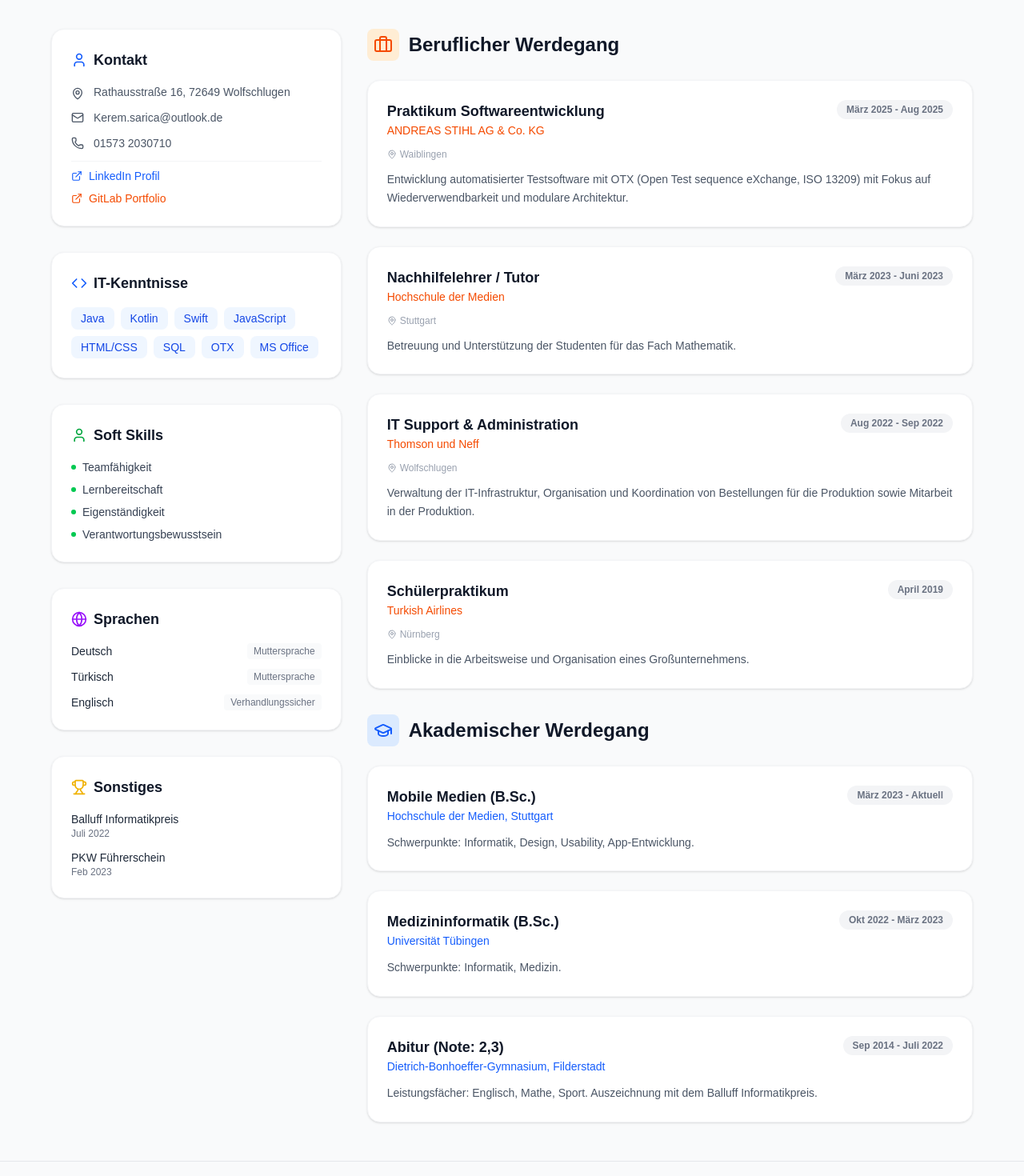
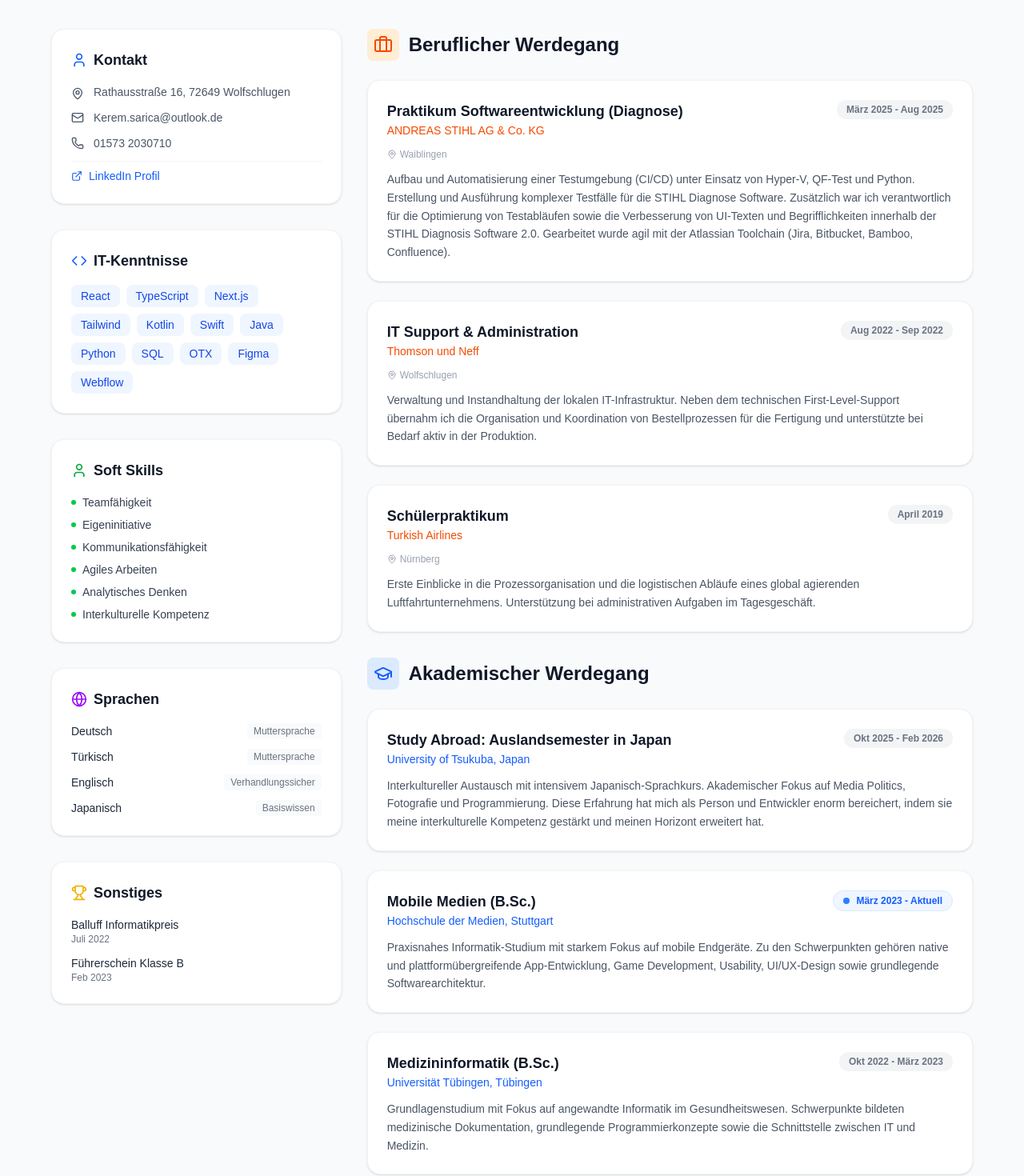
Before and after one commit to kero5454/Ksarica-portfolio, a Next.js app: page /lebenslauf in a window 1280 px wide. Shown: the part 200-1670 px from the top of the page at 80% size. Built offline with nearby package versions, Linux system fonts and the light colour scheme.

Commit message:
Lebenslauf und Experience Journey aktualisiert, Hero Page bisschen verbessert, About me entfernt, Impressum angepasst

```diff
--- a/src/app/globals.css
+++ b/src/app/globals.css
@@ -1,7 +1,17 @@
 @import "tailwindcss";
 
-/* Animationen */
 @theme {
+  /* HeroPage Animationen */
+  --animate-spin-slow: spin 20s linear infinite;
+  --animate-spin-slow-reverse: spin-reverse 25s linear infinite;
+
+  @keyframes spin-reverse {
+    to {
+      transform: rotate(-360deg);
+    }
+  }
+
+  /* Scroll Animationen */
   --animate-scroll: scroll 30s linear infinite;
 
   @keyframes scroll {
--- a/src/app/lebenslauf/page.tsx
+++ b/src/app/lebenslauf/page.tsx
@@ -15,7 +15,7 @@ export default function LebenslaufPage() {
           </div>
 
           <a
-            href="/Lebenslauf_Kerem_Sarica.pdf" // Stelle sicher, dass die Datei im 'public' Ordner liegt
+            href="/Lebenslauf_Kerem_Sarica.pdf"
             download="Lebenslauf_Kerem_Sarica"
             className="group flex items-center gap-2 bg-gray-900 text-white px-6 py-3 rounded-xl font-medium hover:bg-gray-800 transition-all shadow-lg hover:shadow-xl hover:-translate-y-0.5"
           >
@@ -51,9 +51,9 @@ export default function LebenslaufPage() {
                   <a href={personalInfo.linkedin} target="_blank" className="flex items-center gap-2 text-blue-600 hover:underline">
                     <ExternalLink size={14} /> LinkedIn Profil
                   </a>
-                   <a href={personalInfo.gitlab} target="_blank" className="flex items-center gap-2 text-orange-600 hover:underline">
+                  {/* <a href={personalInfo.gitlab} target="_blank" className="flex items-center gap-2 text-orange-600 hover:underline">
                      <ExternalLink size={14} /> GitLab Portfolio
-                   </a>
+                   </a> */}
                 </div>
               </div>
             </div>
@@ -147,7 +147,7 @@ export default function LebenslaufPage() {
                         </span>
                       </div>
                       <div className="text-xs text-gray-400 mb-3 flex items-center gap-1">
-                         <MapPin size={12}/> {item.location}
+                        <MapPin size={12} /> {item.location}
                       </div>
                       <p className="text-gray-600 text-sm leading-relaxed">
                         {item.description}
@@ -175,9 +175,21 @@ export default function LebenslaufPage() {
                         <h3 className="text-lg font-bold text-gray-900">{item.title}</h3>
                         <div className="text-blue-600 font-medium text-sm mb-1">{item.institution}</div>
                       </div>
-                        <span className="inline-block md:text-right text-xs font-semibold text-gray-500 bg-gray-100 px-3 py-1 rounded-full w-fit">
+                      <span className={`inline-flex items-center gap-2 text-xs font-semibold px-3 py-1 rounded-full w-fit mt-2 md:mt-0 ${item.isCurrent
+                        ? 'bg-blue-50 text-blue-600 border border-blue-100' // Styling für "Aktuell"
+                        : 'bg-gray-100 text-gray-500' // Styling für alle anderen
+                        }`}>
+
+                        {item.isCurrent && (
+                          <span className="relative flex h-2 w-2">
+                            <span className="animate-ping absolute inline-flex h-full w-full rounded-full bg-blue-400 opacity-75"></span>
+                            <span className="relative inline-flex rounded-full h-2 w-2 bg-blue-500"></span>
+                          </span>
+                        )}
+
                         {item.date}
                       </span>
+
                     </div>
                     <p className="text-gray-600 text-sm leading-relaxed mt-2">
                       {item.description}
--- a/src/app/page.tsx
+++ b/src/app/page.tsx
@@ -11,7 +11,7 @@ export default function Home() {
       <Hero />
 
       {/* 2. Über mich (Intro) */}
-      <AboutSection />
+      {/* <AboutSection /> */}
 
       {/* 3. Statistiken */}
       <Stats />
--- a/src/components/TimelineSection.tsx
+++ b/src/components/TimelineSection.tsx
@@ -1,65 +1,85 @@
 import React from 'react';
-import { experienceData, educationData } from '@/data/cv-data';
+import { experienceData, educationData } from '@/data/cv-data'; // Pfad ggf. anpassen
 import { Briefcase, GraduationCap } from "lucide-react";
 
+// Hilfsfunktion: Wandelt deutsches Datum (z.B. "Okt 2025") in eine sortierbare Zahl um (202510)
+const parseStartDate = (dateString: string) => {
+  const months: { [key: string]: number } = {
+    'jan': 1, 'feb': 2, 'mär': 3, 'apr': 4, 'mai': 5, 'jun': 6,
+    'jul': 7, 'aug': 8, 'sep': 9, 'okt': 10, 'nov': 11, 'dez': 12
+  };
+
+  // Sucht nach dem ersten Wort (Monat) und der ersten 4-stelligen Zahl (Jahr)
+  const match = dateString.toLowerCase().match(/^([a-zäöü]+)?\s*(\d{4})/);
+
+  if (match) {
+    const monthStr = match[1];
+    const year = parseInt(match[2]);
+    let month = 1; // Standardmäßig Januar, falls kein Monat da steht
+
+    if (monthStr) {
+      const foundKey = Object.keys(months).find(k => monthStr.startsWith(k));
+      if (foundKey) month = months[foundKey];
+    }
+
+    return year * 100 + month; // z.B. 2025 * 100 + 10 = 202510
+  }
+  return 0;
+};
+
 export default function TimelineSection() {
-  // Wir kombinieren Arbeit und Bildung für die Timeline auf der Startseite
+  // 1. Alle Daten zusammenwerfen
   const timelineItems = [
     ...experienceData.map((item) => ({
       ...item,
       category: 'work',
       icon: Briefcase,
-      org: item.company // Einheitliches Feld für Firma
+      org: item.company
     })),
     ...educationData.map((item) => ({
       ...item,
       category: 'education',
       icon: GraduationCap,
-      org: item.institution // Einheitliches Feld für Uni/Schule
+      org: item.institution
     }))
   ];
 
-  // Manuelle Sortierung für die perfekte Story (oder nach Datum, wenn du eine Logik baust)
-  // Hier eine feste Reihenfolge basierend auf deinen Daten (Neuestes zuerst)
-  const sortedTimeline = timelineItems.sort((a, b) => {
-    // Einfache Logik: Wir priorisieren hier Items basierend auf der ID und Kategorie für die Demo
-    // In einer echten App würde man das Datum parsen.
-    // Hier tricksen wir kurz für die perfekte Darstellung deiner aktuellen Daten:
-    const aDate = parseInt(a.date.slice(-4)); // Nimmt das Jahr
-    const bDate = parseInt(b.date.slice(-4));
-    return bDate - aDate;
-    // Falls das Sortieren nicht sauber klappt (wegen "Aktuell"),
-    // kannst du das Array auch oben manuell in die richtige Reihenfolge bringen.
-  });
+  // 2. Nur die absoluten Highlights auswählen (anhand von Keywords im Titel)
+  const selectedKeywords = [
+    "Japan",             // Auslandssemester
+    "Praktikum",         // Stihl
+    "Mobile Medien",     // Aktuelles Studium
+    "Medizininformatik"  // Erstes Studium
+  ];
 
-  // Manuelle Überschreibung der Sortierung für deine spezifischen Daten,
-  // damit der Verlauf logisch ist (Praktikum 2025 -> Studium -> Tutor -> Studium Tü -> ...)
-  const displayItems = [
-    timelineItems.find(i => i.title.includes("Praktikum Softwareentwicklung")), // 2025
-    timelineItems.find(i => i.title.includes("Mobile Medien")), // 2023-Aktuell
-    timelineItems.find(i => i.title.includes("Tutor")), // 2023
-    timelineItems.find(i => i.title.includes("Medizininformatik")), // 2022
-    timelineItems.find(i => i.title.includes("IT Support")), // 2022
-  ].filter(Boolean); // Filtert undefined raus, falls was nicht gefunden wird
+  // 3. Filtern und sortieren (Neuestes Startdatum zuerst)
+  const displayItems = selectedKeywords
+    .map(keyword => timelineItems.find(i => i.title.includes(keyword)))
+    .filter(Boolean) // Entfernt "undefined", falls ein Keyword nicht gefunden wird
+    .sort((a, b) => parseStartDate(b!.date) - parseStartDate(a!.date));
 
   return (
-    <section className="bg-white py-24 px-6 overflow-hidden" id="lebenslauf">
+    // bg-transparent statt bg-white, damit sich der globale Dark-Mode Hintergrund anpasst
+    <section className="py-24 px-6 overflow-hidden" id="lebenslauf">
       <div className="max-w-5xl mx-auto">
+
         {/* Section Header */}
         <div className="text-center mb-20">
           <span className="text-orange-500 font-bold tracking-wider text-sm uppercase">Werdegang</span>
-          <h2 className="text-3xl md:text-4xl font-extrabold text-gray-900 mt-2 mb-4">Experience Journey</h2>
-          <p className="text-gray-500 max-w-lg mx-auto">
+          <h2 className="text-3xl md:text-4xl font-extrabold text-gray-900 dark:text-white mt-2 mb-4">
+            Experience Journey
+          </h2>
+          <p className="text-gray-500 dark:text-gray-400 max-w-lg mx-auto">
             Mein Weg als Entwickler und Designer – akademisch und in der Praxis.
           </p>
         </div>
 
         <div className="relative">
           {/* Vertikale Linie (Mitte) - Nur Desktop */}
-          <div className="hidden md:block absolute left-1/2 top-0 bottom-0 w-px bg-gray-200 transform -translate-x-1/2" />
+          <div className="hidden md:block absolute left-1/2 top-0 bottom-0 w-px bg-gray-200 dark:bg-gray-800 transform -translate-x-1/2" />
 
           {/* Vertikale Linie (Links) - Mobile */}
-          <div className="md:hidden absolute left-6 top-0 bottom-0 w-px bg-gray-200" />
+          <div className="md:hidden absolute left-6 top-0 bottom-0 w-px bg-gray-200 dark:bg-gray-800" />
 
           <div className="space-y-12">
             {displayItems.map((item, index) => {
@@ -70,34 +90,53 @@ export default function TimelineSection() {
               return (
                 <div key={`${item.category}-${item.id}`} className={`relative flex flex-col md:flex-row items-center ${!isLeft ? 'md:flex-row-reverse' : ''}`}>
 
-                  {/* Icon / Dot */}
-                  <div className={`absolute left-6 md:left-1/2 w-10 h-10 rounded-full bg-white border-2 flex items-center justify-center transform -translate-x-1/2 z-10 shadow-sm
-                    ${item.category === 'work' ? 'border-orange-100 text-orange-500' : 'border-blue-100 text-blue-500'}`}>
+                  {/* Icon / Dot in der Mitte */}
+                  <div className={`absolute left-6 md:left-1/2 w-10 h-10 rounded-full bg-white dark:bg-[#0f1623] border-2 flex items-center justify-center transform -translate-x-1/2 z-10 shadow-sm
+                    ${item.category === 'work'
+                      ? 'border-orange-100 dark:border-orange-900/50 text-orange-500'
+                      : 'border-blue-100 dark:border-blue-900/50 text-blue-500'}`}>
                     <Icon size={18} />
                   </div>
 
                   {/* Content Card */}
                   <div className={`w-full md:w-[45%] pl-16 md:pl-0 ${isLeft ? 'md:pr-12' : 'md:pl-12'}`}>
-                    <div className={`group relative bg-white p-6 rounded-2xl border shadow-[0_2px_8px_rgba(0,0,0,0.04)] hover:shadow-[0_8px_24px_rgba(0,0,0,0.08)] transition-all duration-300
-                      ${item.category === 'work' ? 'border-gray-100 hover:border-orange-100' : 'border-gray-100 hover:border-blue-100'}`}>
+                    <div className={`group relative bg-white dark:bg-[#0f1623] p-6 rounded-2xl border shadow-[0_2px_8px_rgba(0,0,0,0.04)] hover:shadow-[0_8px_24px_rgba(0,0,0,0.08)] transition-all duration-300
+                      ${item.category === 'work'
+                        ? 'border-gray-100 dark:border-gray-800 hover:border-orange-200 dark:hover:border-orange-500/50'
+                        : 'border-gray-100 dark:border-gray-800 hover:border-blue-200 dark:hover:border-blue-500/50'}`}>
 
                       {/* Datum Badge */}
                       <div className="flex justify-between items-center mb-4">
-                        <span className={`inline-block px-3 py-1 text-xs font-semibold tracking-wide rounded-full
-                          ${item.category === 'work' ? 'text-orange-600 bg-orange-50' : 'text-blue-600 bg-blue-50'}`}>
+                        <span className={`inline-flex items-center gap-2 px-3 py-1 text-xs font-semibold tracking-wide rounded-full border
+                          ${item.isCurrent
+                            ? 'border-blue-200 bg-blue-50 text-blue-600 dark:border-blue-800 dark:bg-blue-900/30 dark:text-blue-400 shadow-sm'
+                            : item.category === 'work'
+                              ? 'border-transparent text-orange-600 bg-orange-50 dark:bg-orange-500/10 dark:text-orange-400'
+                              : 'border-transparent text-blue-600 bg-blue-50 dark:bg-blue-500/10 dark:text-blue-400'
+                          }`}>
+
+                          {/* Pulsierender Punkt (nur wenn isCurrent true ist) */}
+                          {item.isCurrent && (
+                            <span className="relative flex h-2 w-2">
+                              <span className="animate-ping absolute inline-flex h-full w-full rounded-full bg-blue-400 opacity-75"></span>
+                              <span className="relative inline-flex rounded-full h-2 w-2 bg-blue-500"></span>
+                            </span>
+                          )}
+
                           {item.date}
                         </span>
                       </div>
 
-                      <h3 className="text-lg font-bold text-gray-900">
+                      <h3 className="text-lg font-bold text-gray-900 dark:text-white">
                         {item.title}
                       </h3>
-                      <h4 className="text-sm font-semibold text-gray-500 mb-3 uppercase tracking-wide">
+                      <h4 className="text-sm font-semibold text-gray-500 dark:text-gray-400 mb-3 uppercase tracking-wide mt-1">
                         {item.org}
                       </h4>
 
-                      <p className="text-gray-600 text-sm leading-relaxed">
-                        {item.description}
+                      <p className="text-gray-600 dark:text-gray-300 text-sm leading-relaxed">
+                        {/* Wichtig: Nutzt shortDescription, falls vorhanden, sonst Fallback auf description */}
+                        {item.shortDescription || item.description}
                       </p>
                     </div>
                   </div>
--- a/src/data/cv-data.ts
+++ b/src/data/cv-data.ts
@@ -1,4 +1,17 @@
 import { Briefcase, GraduationCap, Trophy, Globe, Code, User, MapPin, Mail, Phone } from "lucide-react";
+
+export interface CVItem {
+  id: number;
+  date: string;
+  title: string;
+  institution?: string; // optional
+  company?: string;     // optional
+  location?: string;    // optional
+  description: string;
+  shortDescription?: string; // optional
+  type?: string;        // optional
+  isCurrent?: boolean;  // kann undefined/false sein
+}
 
 // --- Stammdaten ---
 export const personalInfo = {
@@ -8,36 +21,38 @@ export const personalInfo = {
   email: "Kerem.sarica@outlook.de",
   phone: "01573 2030710",
   linkedin: "https://www.linkedin.com/in/kerem-sarica-905748338",
-  gitlab: "https://gitlab.mi.hdm-stuttgart.de/ks249",
+  // gitlab: "https://gitlab.mi.hdm-stuttgart.de/ks249",
 };
 
 // --- Erfahrung (Beruflicher Werdegang) ---
-export const experienceData = [
+export const experienceData: CVItem[] = [
   {
     id: 1,
     date: "März 2025 - Aug 2025",
-    title: "Praktikum Softwareentwicklung",
+    title: "Praktikum Softwareentwicklung (Diagnose)",
     company: "ANDREAS STIHL AG & Co. KG",
     location: "Waiblingen",
-    description: "Entwicklung automatisierter Testsoftware mit OTX (Open Test sequence eXchange, ISO 13209) mit Fokus auf Wiederverwendbarkeit und modulare Architektur.",
+    description: `Aufbau und Automatisierung einer Testumgebung (CI/CD) unter Einsatz von Hyper-V, QF-Test und Python. Erstellung und Ausführung komplexer Testfälle für die STIHL Diagnose Software.
+    Zusätzlich war ich verantwortlich für die Optimierung von Testabläufen sowie die Verbesserung von UI-Texten und Begrifflichkeiten innerhalb der STIHL Diagnosis Software 2.0. Gearbeitet wurde agil mit der Atlassian Toolchain (Jira, Bitbucket, Bamboo, Confluence).`,
+    shortDescription: "Aufbau einer automatisierten CI/CD-Testumgebung (Python, QF-Test) sowie Optimierung von UI-Texten und Testabläufen für die STIHL Diagnose Software.",
     type: "work",
   },
-  {
-    id: 2,
-    date: "März 2023 - Juni 2023",
-    title: "Nachhilfelehrer / Tutor",
-    company: "Hochschule der Medien",
-    location: "Stuttgart",
-    description: "Betreuung und Unterstützung der Studenten für das Fach Mathematik.",
-    type: "work",
-  },
+  // {
+  //   id: 2,
+  //   date: "März 2023 - Juni 2023",
+  //   title: "Nachhilfelehrer / Tutor",
+  //   company: "Hochschule der Medien",
+  //   location: "Stuttgart",
+  //   description: "Betreuung und Unterstützung der Studenten für das Fach Mathematik.",
+  //   type: "work",
+  // },
   {
     id: 3,
     date: "Aug 2022 - Sep 2022",
     title: "IT Support & Administration",
     company: "Thomson und Neff",
     location: "Wolfschlugen",
-    description: "Verwaltung der IT-Infrastruktur, Organisation und Koordination von Bestellungen für die Produktion sowie Mitarbeit in der Produktion.",
+    description: "Verwaltung und Instandhaltung der lokalen IT-Infrastruktur. Neben dem technischen First-Level-Support übernahm ich die Organisation und Koordination von Bestellprozessen für die Fertigung und unterstützte bei Bedarf aktiv in der Produktion.",
     type: "work",
   },
   {
@@ -46,52 +61,65 @@ export const experienceData = [
     title: "Schülerpraktikum",
     company: "Turkish Airlines",
     location: "Nürnberg",
-    description: "Einblicke in die Arbeitsweise und Organisation eines Großunternehmens.",
+    description: "Erste Einblicke in die Prozessorganisation und die logistischen Abläufe eines global agierenden Luftfahrtunternehmens. Unterstützung bei administrativen Aufgaben im Tagesgeschäft.",
     type: "work",
   },
 ];
 
 // --- Ausbildung (Akademischer Werdegang) ---
-export const educationData = [
+export const educationData: CVItem[] = [
   {
     id: 1,
+    date: "Okt 2025 - Feb 2026",
+    title: "Study Abroad: Auslandsemester in Japan",
+    institution: "University of Tsukuba, Japan",
+    description: `Interkultureller Austausch mit intensivem Japanisch-Sprachkurs. Akademischer Fokus auf Media Politics, Fotografie und Programmierung.
+    Diese Erfahrung hat mich als Person und Entwickler enorm bereichert, indem sie meine interkulturelle Kompetenz gestärkt und meinen Horizont erweitert hat.`,
+    shortDescription: "Interkulturelles Auslandssemester mit akademischem Fokus auf Media Politics, zeitgenössischer Fotografie und Programmierung.",
+  },
+  {
+    id: 2,
     date: "März 2023 - Aktuell",
     title: "Mobile Medien (B.Sc.)",
     institution: "Hochschule der Medien, Stuttgart",
-    description: "Schwerpunkte: Informatik, Design, Usability, App-Entwicklung.",
-  },
-  {
-    id: 2,
-    date: "Okt 2022 - März 2023",
-    title: "Medizininformatik (B.Sc.)",
-    institution: "Universität Tübingen",
-    description: "Schwerpunkte: Informatik, Medizin.",
+    description: "Praxisnahes Informatik-Studium mit starkem Fokus auf mobile Endgeräte. Zu den Schwerpunkten gehören native und plattformübergreifende App-Entwicklung, Game Development, Usability,  UI/UX-Design sowie grundlegende Softwarearchitektur.",
+    shortDescription: "Informatik-Studium mit Fokus auf plattformübergreifende App-Entwicklung, UI/UX-Design, Prototyping und Usability.",
+    isCurrent: true
   },
   {
     id: 3,
+    date: "Okt 2022 - März 2023",
+    title: "Medizininformatik (B.Sc.)",
+    institution: "Universität Tübingen, Tübingen",
+    description: "Grundlagenstudium mit Fokus auf angewandte Informatik im Gesundheitswesen. Schwerpunkte bildeten medizinische Dokumentation, grundlegende Programmierkonzepte sowie die Schnittstelle zwischen IT und Medizin.",
+    shortDescription: "Grundlagenstudium mit Fokus auf angewandte Informatik im Gesundheitswesen.",
+  },
+  {
+    id: 4,
     date: "Sep 2014 - Juli 2022",
     title: "Abitur (Note: 2,3)",
     institution: "Dietrich-Bonhoeffer-Gymnasium, Filderstadt",
-    description: "Leistungsfächer: Englisch, Mathe, Sport. Auszeichnung mit dem Balluff Informatikpreis.",
+    description: "Leistungsfächer: Englisch, Mathematik, Sport. Für herausragende Leistungen im Fach Informatik wurde ich mit dem Balluff Informatikpreis ausgezeichnet.",
   },
 ];
 
 // --- Skills & Kenntnisse ---
 export const hardSkills = [
-  "Java", "Kotlin", "Swift", "JavaScript", "HTML/CSS", "SQL", "OTX", "MS Office"
+  "React", "TypeScript", "Next.js", "Tailwind", "Kotlin", "Swift", "Java", "Python", "SQL", "OTX", "Figma", "Webflow"
 ];
 
 export const softSkills = [
-  "Teamfähigkeit", "Lernbereitschaft", "Eigenständigkeit", "Verantwortungsbewusstsein"
+  "Teamfähigkeit", "Eigeninitiative", "Kommunikationsfähigkeit", "Agiles Arbeiten", "Analytisches Denken", "Interkulturelle Kompetenz",
 ];
 
 export const languages = [
   { language: "Deutsch", level: "Muttersprache" },
   { language: "Türkisch", level: "Muttersprache" },
   { language: "Englisch", level: "Verhandlungssicher" },
+  { language: "Japanisch", level: "Basiswissen" },
 ];
 
 export const awards = [
   { title: "Balluff Informatikpreis", date: "Juli 2022" },
-  { title: "PKW Führerschein", date: "Feb 2023" }
+  { title: "Führerschein Klasse B", date: "Feb 2023" }
 ];
```
Also changed, not shown: src/app/impressum/page.tsx (+35 -7 lines), src/components/Hero.tsx (+61 -13 lines), public/Memoji_Kerem_rm_bg.png (added). Lines whose indentation alone changed are shown as unchanged.
